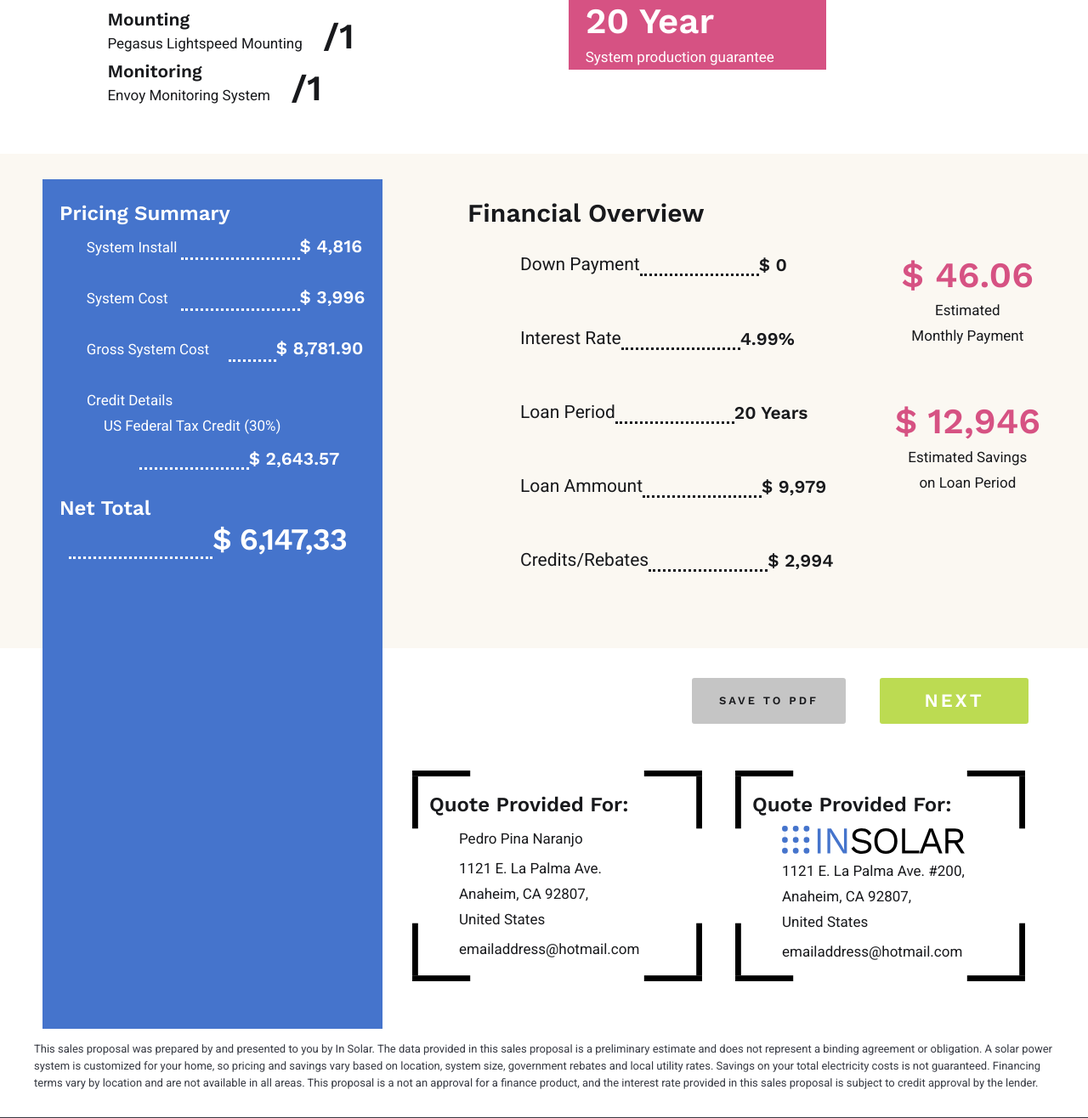
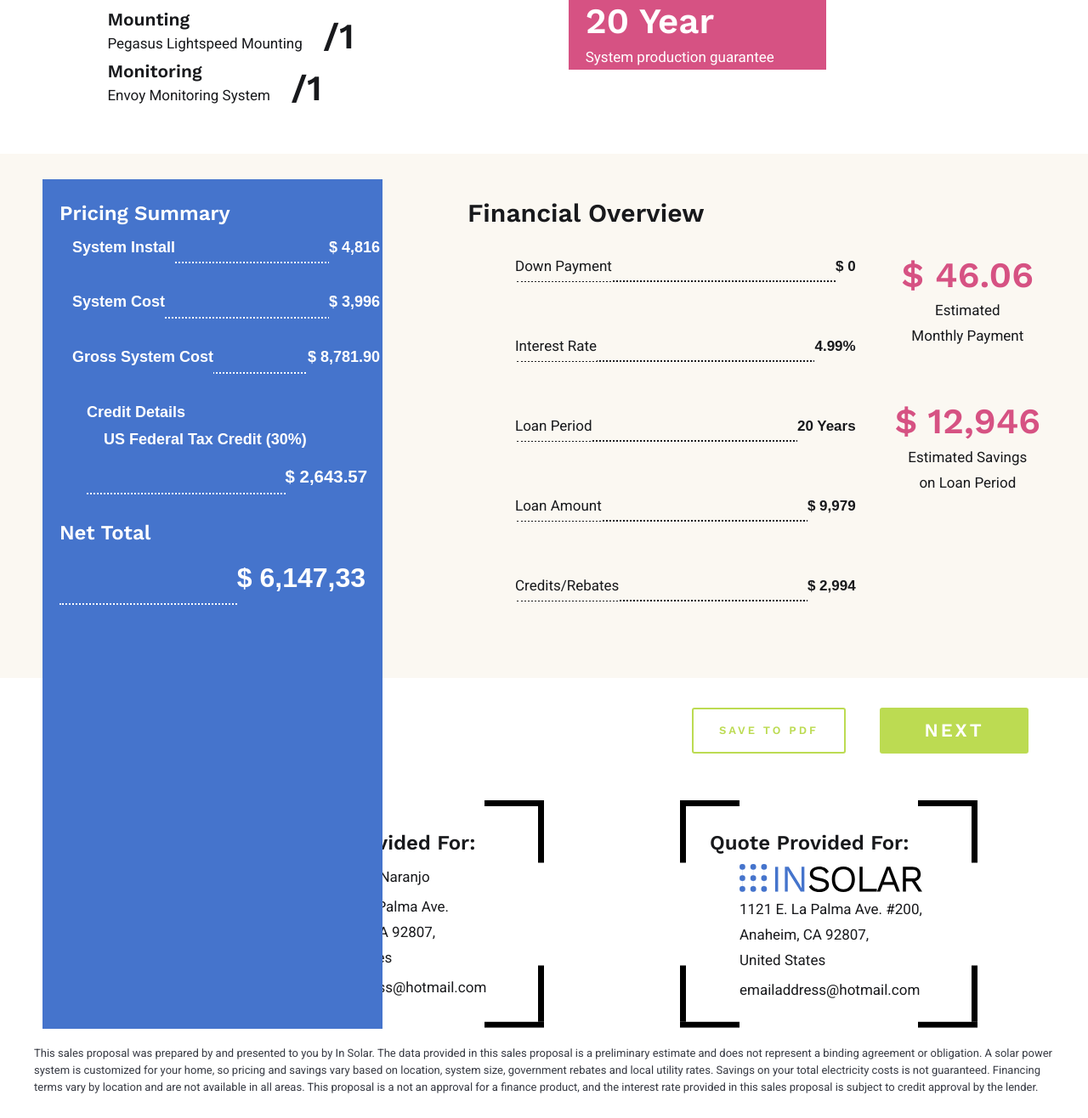
Before and after one commit to jorgeeahumada/insolar, a PHP site: page /proposal.php in a window 1280 px wide. Shown: the part 1229-2545 px from the top of the page at 85% size. Run offline with PHP 8.4, Linux system fonts and the light colour scheme; some libraries are stand-ins or nearby versions; some web fonts are replaced.

Commit message:
continue working on the responsiveness of the proposal page, changed the html for some pages, so i could do a better css implementation.

```diff
--- a/css/glint_main.css
+++ b/css/glint_main.css
@@ -773,6 +773,12 @@ input[type="button"].btn--primary {
      font-weight: bold;
  }
 
+.btn.btn-outline--primary{
+    background-color: transparent;
+    border-color: #BCDB52;
+    color: #BCDB52;
+}
+
 .btn.btn--primary:hover,
 button.btn--primary:hover,
 input[type="submit"].btn--primary:hover,
@@ -782,10 +788,20 @@ input[type="button"].btn--primary:hover,
 button.btn--primary:focus,
 input[type="submit"].btn--primary:focus,
 input[type="reset"].btn--primary:focus,
-input[type="button"].btn--primary:focus {
-    background: #ffffff;
-    border-color: #ffffff;
-    color:#18191C;
+input[type="button"].btn--primary:focus,
+.btn.btn-outline--primary:hover,
+button.btn-outline--primary:hover,
+input[type="submit"].btn-outline--primary:hover,
+input[type="reset"].btn-outline--primary:hover,
+input[type="button"].btn-outline--primary:hover,
+.btn.btn-outline--primary:focus,
+button.btn-outline--primary:focus,
+input[type="submit"].btn-outline--primary:focus,
+input[type="reset"].btn-outline--primary:focus,
+input[type="button"].btn-outline--primary:focus{
+    background: #adc45d;
+    border-color: #adc45d;
+    color:#ffffff;
 
 }
 
--- a/css/proposal.css
+++ b/css/proposal.css
@@ -304,17 +313,33 @@
  * ------------------------------------------------------------------- */
 
 .s-finance .line__dotted{
-    border-bottom-color: #Ffffff;
-    border-bottom-style: dotted;
+    border-bottom: 2px #ffffff dotted;
+    text-align: right;
+    padding:0;
 }
 
 .line__dotted.line__dotted-dark{
     border-bottom-color: #18191C;
-    min-width: 14rem;
 }
 
-.s-finance .col{
-    padding:0;
+.s-finance span{
+    display: inline-block;
+    border-bottom-width: 3px;
+    border-bottom-style:solid;
+    border-bottom-color: #ffffff;
+    margin: 0 0 -2px -2px;
+}
+
+.s-finance .line__dotted .leader{
+    float:left;
+}
+
+.s-finance span.blue{
+    border-bottom-color: #4574CC;
+}
+
+.s-finance span.cream{
+    border-bottom-color: #FBF8F2;
 }
 
 /*Pricing Summary*/
@@ -327,9 +352,11 @@
     width:400px;
     height:1000px;
     position:absolute;
+    color:#FFFFFF;
 }
 
-.s-finance__price-summary h2{
+.s-finance__price-summary h2,
+.s-finance__price-summary h3{
     color:#ffffff;
     margin: 1rem 0 1rem 0;
 }
@@ -338,12 +365,11 @@
     margin-bottom: 3rem;
 }
 
-.s-finance__price-summary h3,
-.s-finance__price-summary p,
-.s-finance__price-summary h4{
-    color: #ffffff;
-    margin:0;
-
+.s-finance__price-summary span,
+.s-finance__price-summary p{
+    font-family: 'work-sans', sans-serif;
+    font-weight: 600;
+    font-size: large;
 }
 
 .s-finance__price-summary .first__p{
@@ -353,6 +379,14 @@
 .s-finance__price-summary .second__p{
     padding-left:2rem;
     margin-bottom:1rem;
+}
+
+.s-finance__price-summary .medium{
+    font-size: larger;
+}
+
+.s-finance__price-summary .stand__out{
+    font-size: xx-large;
 }
 
 /*Financing overview*/
@@ -372,6 +406,11 @@
 .s-finance__financial-overview .simple_header{
     font-family: 'roboto', sans-serif;
     font-weight: normal;
+}
+
+.s-finance__financial-overview .bold_header{
+    font-family: 'work-sans', sans-serif;
+    font-weight: bold;
 }
 
 .s-finance__financial-overview h5{
@@ -409,19 +448,27 @@
 /*Provided*/
 
 .s-finance__provided{
-    margin: 2rem 5rem
+    margin: 2rem 5rem;
+    display:flex;
+    justify-content: flex-end;
 }
 
-.s-finance__provided .d-inline{
+.s-finance__provided .provided{
     min-width:350px;
-    background-image: url("../images/braketed_square.svg");
-    background-repeat: no-repeat;
-    margin: 0 1.5rem 0 1.5rem;
+    margin: 0 8rem 0 8rem;
+    border: 10px solid transparent;
+    -webkit-border-image: url("../images/braketed_square.svg") 10 10 stretch;
+    -moz-border-image: url("../images/braketed_square.svg") 10 10 stretch;
+    -o-border-image: url("../images/braketed_square.svg") 10 10 stretch;
+    border-image: url("../images/braketed_square.svg") 10 10 stretch;
+    display: flex;
+    justify-content: center;
+
 }
-
 .s-finance__provided .info_container{
     margin: 2.5rem 5rem 1.5rem 2rem;
     width:250px;
+
 }
 
 .s-finance__provided .p_info{
@@ -442,10 +489,13 @@
     margin-bottom:.5rem;
 }
 
-/*Small Print*/
-.s-finance__small-print{
+/* ===================================================================
+ * # Small Print
+ *
+ * ------------------------------------------------------------------- */
+.s-small-print{
     position:relative;
-    margin: 7rem 4rem 1.5rem 4rem;
+    margin: 1.5rem 4rem 1.5rem 4rem;
     font-size: small;
     line-height: 2rem;
     color: #373A43;
--- a/proposal.php
+++ b/proposal.php
@@ -228,106 +228,60 @@
         <div class="s-finance__price-summary"> <!-- Pricing Summary -->
             <h2 class="h3">Pricing Summary</h2>
             <ul class="list-unstyled">
-                <li class="row">
-                    <div class="col col-md-4">
-                        <p>System Install</p>
-                    </div>
-                    <div class="line__dotted col col-md-5"></div>
-                    <div class="col col-md-3">
-                        <h4>$ 4,816</h4>
-                    </div>
+                <li class="line__dotted">
+                    <span class="leader blue">System Install</span>
+                    <span class="blue">$ 4,816</span>
                 </li>
-                <li class="row">
-                    <div class="col col-md-4">
-                        <p>System Cost</p>
-                    </div>
-                    <div class="line__dotted col col-md-5"></div>
-                    <div class="col col-md-3">
-                        <h4>$ 3,996</h4>
-                    </div>
+                <li class="line__dotted">
+                    <span class="leader blue">System Cost</span>
+                    <span class="blue">$ 3,996</span>
                 </li>
-                <li class="row">
-                    <div class="col col-md-6">
-                        <p>Gross System Cost</p>
-                    </div>
-                    <div class="line__dotted col col-md-2"></div>
-                    <div class="col col-md-4">
-                        <h4>$ 8,781.90</h4>
-                    </div>
+                <li class="line__dotted">
+                    <span class="leader blue">Gross System Cost</span>
+                    <span class="blue">$ 8,781.90</span>
                 </li>
                 <li class="container">
                     <p class="first__p">Credit Details</p>
                     <p class="second__p">US Federal Tax Credit (30%)</p>
-                    <div class="row">
-                        <div class="line__dotted col col-md-5 offset-md-2"></div>
-                        <div class="col col-md-5">
-                            <h4>$ 2,643.57</h4>
-                        </div>
+                    <div class="line__dotted">
+                        <span class="blue medium">$ 2,643.57</span>
                     </div>
                 </li>
             </ul>
             <h3>Net Total</h3>
-            <div class="row">
-                <div class="line__dotted col col-md-6"></div>
-                <div class="col col-md-6">
-                    <h3 class="h1">$ 6,147,33</h3>
-                </div>
+            <div class="line__dotted">
+                <span class="blue stand__out">$ 6,147,33</span>
             </div>
         </div> <!-- Pricing Summary -->
 
         <div class="s-finance__financial-overview"> <!-- Financing Overview -->
             <h2>Financial Overview</h2>
             <div class="row">
-                <div class="col-md-8">
+                <div class="col-md-8 info_container">
                     <ul class="list-unstyled">
-                        <li class="d-flex">
-                            <div class="d-inline">
-                                <h5 class="h4 simple_header">Down Payment</h5>
-                            </div>
-                            <div class="d-inline line__dotted line__dotted-dark"></div>
-                            <div class="d-inline">
-                                <h5 class="h4">$ 0</h5>
-                            </div>
+                        <li class="line__dotted line__dotted-dark">
+                            <span class="leader simple_header cream">Down Payment</span>
+                            <span class="cream bold_header">$ 0</span>
                         </li>
-                        <li class="d-flex">
-                            <div class="d-inline">
-                                <h5 class="h4 simple_header">Interest Rate</h5>
-                            </div>
-                            <div class="d-inline line__dotted line__dotted-dark"></div>
-                            <div class="d-inline">
-                                <h5 class="h4">4.99%</h5>
-                            </div>
+                        <li class="line__dotted line__dotted-dark">
+                            <span class="leader simple_header cream">Interest Rate</span>
+                            <span class="cream bold_header">4.99%</span>
                         </li>
-                        <li class="d-flex">
-                            <div class="d-inline">
-                                <h5 class="h4 simple_header">Loan Period</h5>
-                            </div>
-                            <div class="d-inline line__dotted line__dotted-dark"></div>
-                            <div class="d-inline">
-                                <h5 class="h4">20 Years</h5>
-                            </div>
+                        <li class="line__dotted line__dotted-dark">
+                            <span class="leader simple_header cream">Loan Period</span>
+                            <span class="cream bold_header">20 Years</span>
                         </li>
-                        <li class="d-flex">
-                            <div class="d-inline">
-                                <h5 class="h4 simple_header">Loan Ammount</h5>
-                            </div>
-                            <div class="d-inline line__dotted line__dotted-dark"></div>
-                            <div class="d-inline">
-                                <h5 class="h4">$ 9,979</h5>
-                            </div>
+                        <li class="line__dotted line__dotted-dark">
+                            <span class="leader simple_header cream">Loan Amount</span>
+                            <span class="cream bold_header">$ 9,979</span>
                         </li>
-                        <li class="d-flex">
-                            <div class="d-inline">
-                                <h5 class="h4 simple_header">Credits/Rebates</h5>
-                            </div>
-                            <div class="d-inline line__dotted line__dotted-dark"></div>
-                            <div class="d-inline">
-                                <h5 class="h4">$ 2,994</h5>
-                            </div>
+                        <li class="line__dotted line__dotted-dark">
+                            <span class="leader simple_header cream">Credits/Rebates</span>
+                            <span class="cream bold_header">$ 2,994</span>
                         </li>
                     </ul>
                 </div>
-                <div class="col-md-4">
+                <div class="col-md-4 banners">
                     <ul class="stand__outs list-unstyled">
                         <li>
                             <h3 class="display-2 display-2--pink">$ 46.06</h3>
@@ -344,16 +298,15 @@
         <div class="s-finance__buttons"> <!--Buttons -->
             <div class="d-flex justify-content-end">
                 <div class="d-inline">
-                    <button type="button" class="btn-outline--primary">Save to PDF</button>
+                    <button type="button" class="btn btn-outline--primary">Save to PDF</button>
                 </div>
                 <div class="d-inline">
-                    <button class="btn--primary">Next</button>
+                    <button class="btn btn--primary">Next</button>
                 </div>
             </div>
         </div> <!-- Buttons -->
         <div class="s-finance__provided"> <!-- Provided -->
-            <div class="d-flex justify-content-end">
-                <div class="d-inline justify-content-center">
+            <div class="provided top">
                 <div class="info_container">
                     <h3>Quote Provided For:</h3>
                     <div class="p_info">
@@ -365,7 +318,7 @@
                     </div>
                 </div>
             </div>
-                <div class="d-inline">
+            <div class="provided bottom">
                 <div class="info_container">
                     <h3>Quote Provided For:</h3>
                     <div class="p_info">
@@ -377,9 +330,13 @@
                     </div>
                 </div>
             </div>
-            </div>
         </div> <!-- Provided -->
-        <div class="s-finance__small-print"> <!--small print -->
+
+    </section> <!-- finance -->
+
+<!-- small print
+================================================== -->
+<section class="s-small-print"> <!--small print -->
     <p>
         This sales proposal was prepared by and presented to you by In Solar.
         The data provided in this sales proposal is a preliminary estimate and
@@ -391,8 +348,7 @@
         is a not an approval for a finance product, and the interest rate provided
         in this sales proposal is subject to credit approval by the lender.
     </p>
-        </div> <!-- small print -->
-    </section> <!-- finance -->
+</section> <!-- small print -->
 
 <!-- s-footer
 ================================================== -->
```
Also changed, not shown: other parts of css/proposal.css (+118 -8 lines). Lines whose indentation alone changed are shown as unchanged.
